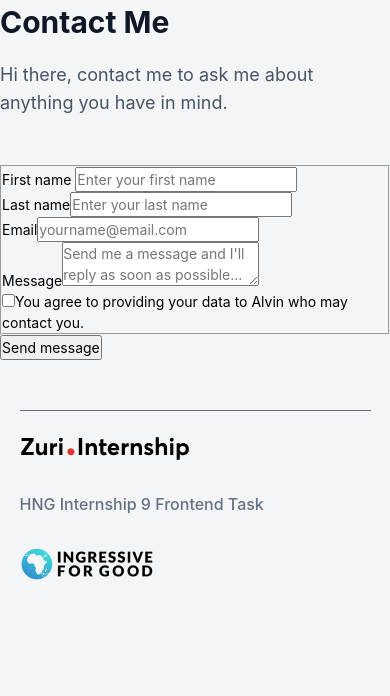
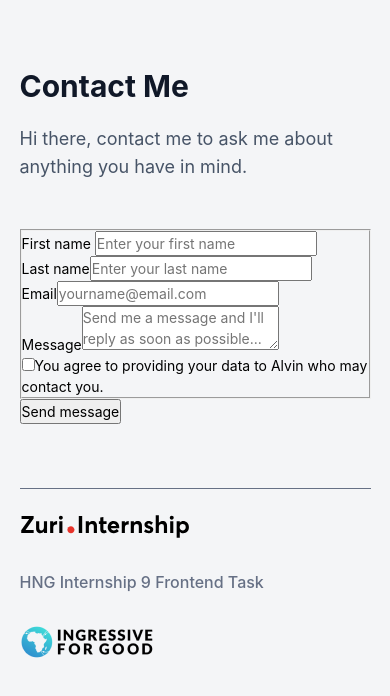
Before and after one commit to alvyynm/linktreeclone, a React (Create React App) app: page /contact in a window 390 px wide. Shown: the top 696 px of the page. Built offline with nearby package versions, Linux system fonts and the light colour scheme.

Commit message:
style: add spacing to .form-container on mobile displays

```diff
--- a/src/components/Contact.css
+++ b/src/components/Contact.css
@@ -1,3 +1,9 @@
+.form-container {
+  margin-block: 64px;
+  max-width: 90%;
+  margin-inline: auto;
+}
+
 .form-container header {
   margin-bottom: 48px;
 }
```
